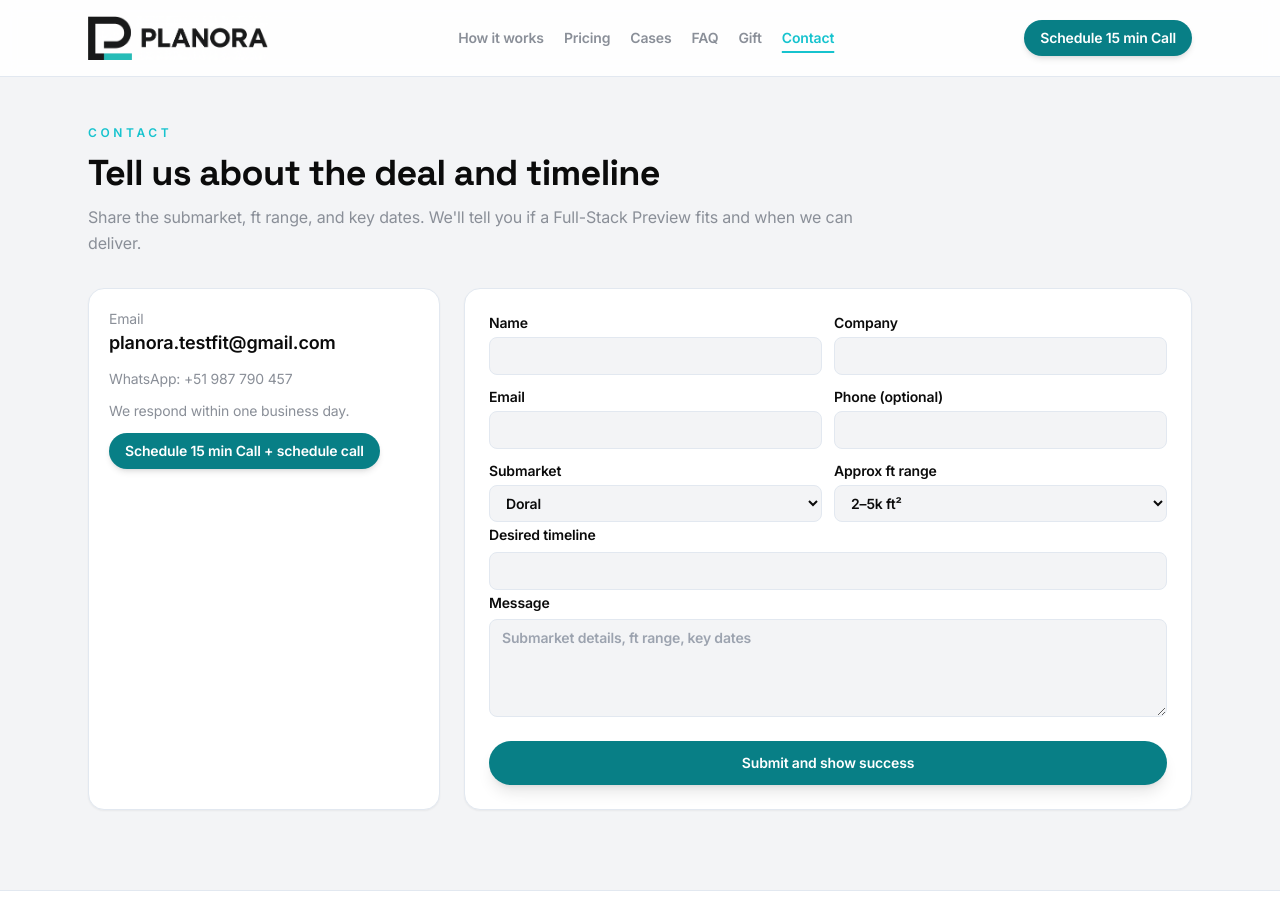
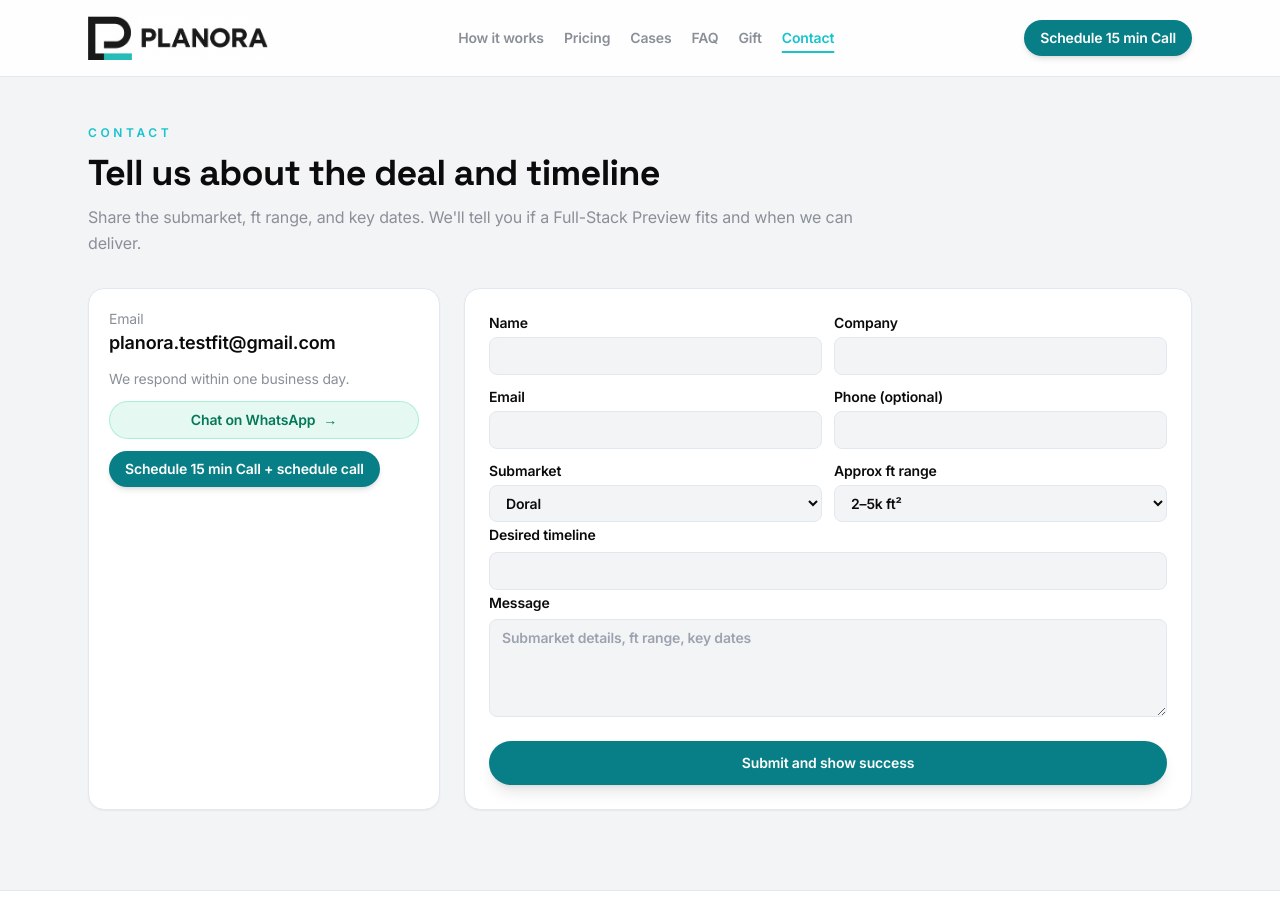
Before and after one commit to mategzg/Planora, a Next.js app: page /contact in a window 1280 px wide. Shown: the top 921 px of the page. Built offline with nearby package versions, Linux system fonts and the light colour scheme.

Commit message:
Update contact CTA and remove LinkedIn

```diff
--- a/app/contact/page.tsx
+++ b/app/contact/page.tsx
@@ -1,6 +1,11 @@
 import type { Metadata } from 'next'
 import { QuoteFormButton } from '@/components/QuoteFormButton'
 import { ContactForm } from '@/components/forms/ContactForm'
+
+const whatsappMessage = encodeURIComponent(
+  'Hola Planora, quiero coordinar un Full-Stack Preview. Estos son los detalles del deal:'
+)
+const whatsappHref = `https://wa.me/51987790457?text=${whatsappMessage}`
 
 export const metadata: Metadata = {
   title: 'Contact | Planora',
@@ -35,8 +40,16 @@ export default function ContactPage() {
           <a className="text-lg font-semibold text-ink" href="mailto:planora.testfit@gmail.com">
             planora.testfit@gmail.com
           </a>
-          <p className="text-sm text-muted">WhatsApp: +51 987 790 457</p>
           <p className="text-sm text-muted">We respond within one business day.</p>
+          <a
+            href={whatsappHref}
+            target="_blank"
+            rel="noreferrer"
+            className="inline-flex w-full items-center justify-center gap-2 rounded-full border border-emerald-300/50 bg-emerald-500/10 px-4 py-2 text-sm font-semibold text-emerald-700 transition duration-200 hover:-translate-y-0.5 hover:bg-emerald-500/20"
+          >
+            Chat on WhatsApp
+            <span aria-hidden>→</span>
+          </a>
           <QuoteFormButton className="inline-flex w-fit rounded-full bg-accentFill px-4 py-2 text-sm font-semibold text-white shadow-md transition duration-200 hover:-translate-y-0.5 hover:shadow-lg">
             Schedule 15 min Call + schedule call
           </QuoteFormButton>
--- a/components/SiteFooter.tsx
+++ b/components/SiteFooter.tsx
@@ -22,9 +22,6 @@ export function SiteFooter() {
           <a className="text-accent transition hover:opacity-80" href="mailto:planora.testfit@gmail.com">
             planora.testfit@gmail.com
           </a>
-          <a className="text-accent transition hover:opacity-80" href="https://www.linkedin.com" target="_blank" rel="noreferrer">
-            LinkedIn
-          </a>
         </div>
       </div>
       <div className="border-t border-muted/10 text-center px-6 pt-8 pb-4">
```
